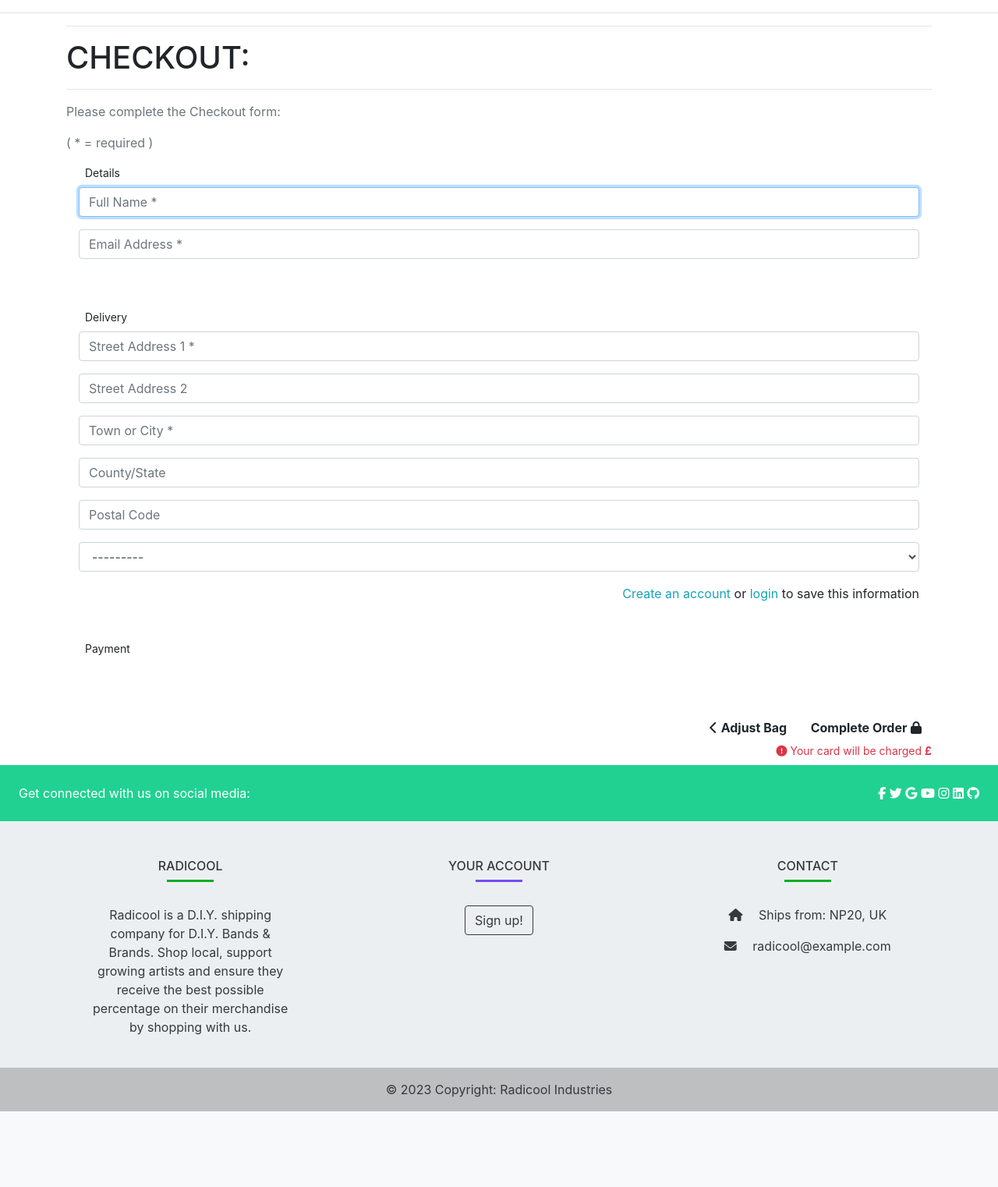
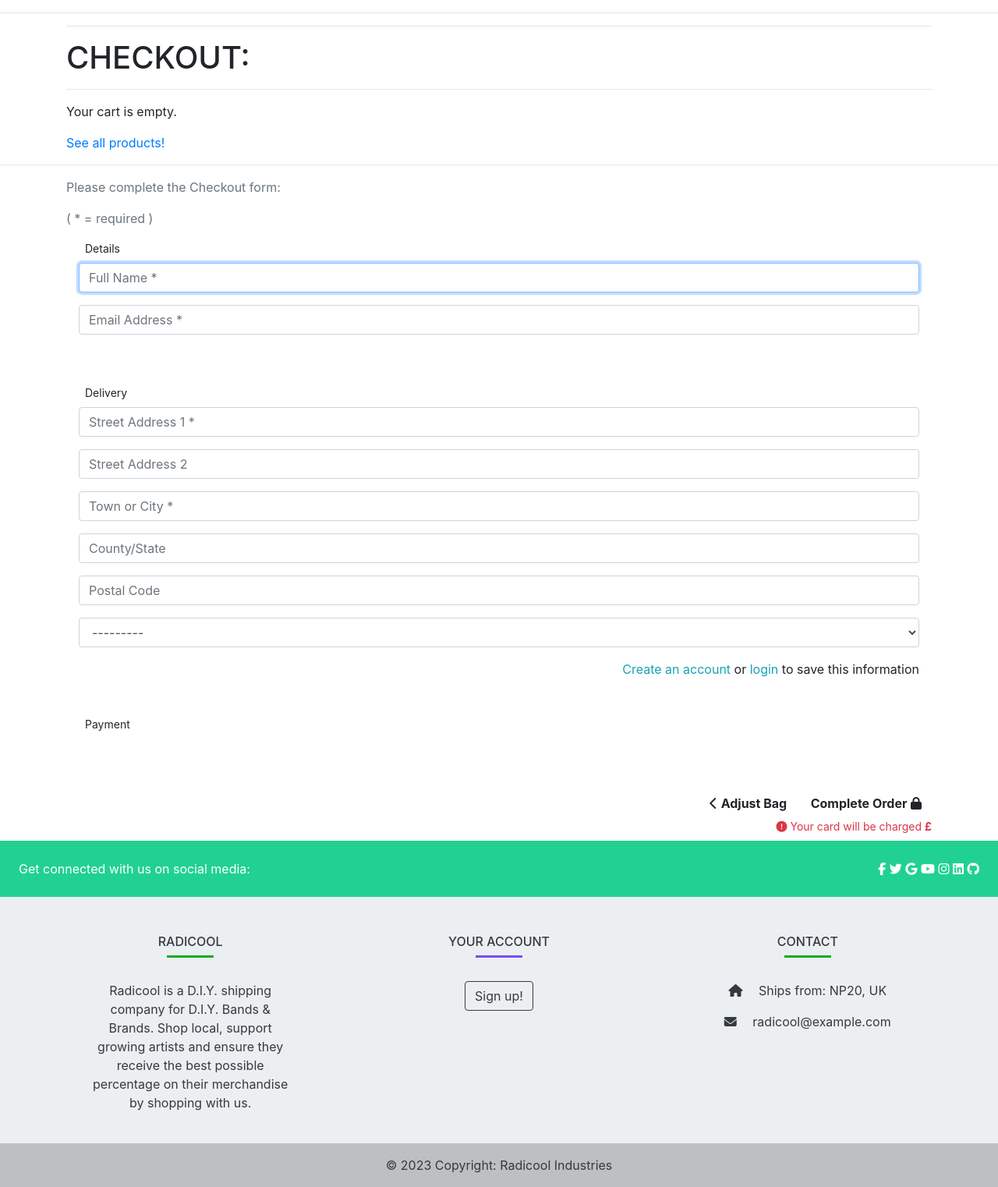
Before and after one commit to Hadokane/CCI_PP4_Radicool_Store, a Django app: page /checkout/ in a window 1280 px wide. Shown: the part 180-1702 px from the top of the page at 78% size. Before the commit the page ends 1605 px from the top, so only its background shows below. Run offline with Django 4.2, Linux system fonts and the light colour scheme; tables that the repository leaves empty hold one stand-in row (values such as "Sample post"); some libraries are stand-ins or nearby versions.

Commit message:
feat(checkout): check context processor for cart
Ensure the context processor functions and cart = accessible to checkout

```diff
--- a/templates/checkout/checkout.html
+++ b/templates/checkout/checkout.html
@@ -10,7 +10,85 @@
 </div>
 
 <!--Order Display (Shows Cart content)-->
+<div class="container">
+    <div class="row">
+        <div class="col-12">
+            <!--Uses cart.py to access the sessions total-->
+            <!--Displays all items within session and their data in the cart-->
+            {% with total_qty=cart|length %}
+            <!--If quantity > 0 show the items-->
+            {% if total_qty > 0 %}
+            <!--Loop through items in cart-->
+            {% for item in cart %}
+            <!--Use product information for each item-->
+            {% with product=item.product %}
+            <!--Arrange into tables-->
+            <div data-index="{{ product.id }}" class="product-item table-responsive-rounded">
+                <p>NAME - {{ product.product_name }}</p>
+                <p>PRICE - <span id="itemprice{{product.id}}">{{ product.price }}</span></p>
+                <!--Show size if present on item-->
+                {% if item.size == "XS" or item.size == "S" or item.size == "M" or item.size == "L" or item.size == "XL" or item.size == "XXL" %}
+                <p>SIZE - <span id="item_size{{product.id}}">{{ item.size }}</span></p>
+                {% endif %}
+                <p>QTY - <span id="item_qty{{product.id}}">{{ item.qty }}</span></p>
+                <p>ITEM TOTAL - <span id="itemtotal{{product.id}}">{{ item.total_price }}</span></p>
 
+                <!--Selections-->
+                <!--QTY Select-->
+                <label for="qty">QTY</label>
+                <select id="qty{{product.id}}">
+                    <option selected>{{ item.qty }}</option>
+                    <option disabled>-</option>
+                    <option value="">1</option>
+                    <option value="">2</option>
+                    <option value="">3</option>
+                    <option value="">4</option>
+                    <option value="">5</option>
+                    <option value="">6</option>
+                </select>
+                <!--Size Select | change to "Clothing" when included-->
+                {% if product.category.cat_name == "Vinyl" %}
+                <label for="size">SIZE</label>
+                <select id="size{{product.id}}">
+                    <option selected>{{ item.size }}</option>
+                    <option disabled>-</option>
+                    <option value="XS">XS</option>
+                    <option value="S">S</option>
+                    <option value="M">M</option>
+                    <option value="L">L</option>
+                    <option value="XL">XL</option>
+                    <option value="XXL">XXL</option>
+                </select>
+                {% endif %}
+                <!--Add to Cart-->
+                <button type="button" value="{{ product.id }}" data-index="{{ product.id }}"
+                    class="update-cart btn btn-secondary">Update</button>
+                <button type="button" value="{{ product.id }}" data-index="{{ product.id }}"
+                    class="delete-from-cart btn btn-secondary">Remove</button>
+                <hr>
+            </div>
+            <hr>
+            {% endwith %}
+            {% endfor %}
+            <div class="row">
+
+                <div class="col-12 text-center">
+                    <!--Show full cart subtotal-->
+                    <div class="h6">
+                        Sub Total: £<span id="subtotal">{{ cart.get_total_price }}</span>
+                    </div>
+                </div>
+                {% else %}
+                <p>Your cart is empty.</p>
+                <a href="{% url 'store:products' %}">See all products!</a>
+                {% endif %}
+                {% endwith %}
+            </div>
+        </div>
+    </div>
+</div>
+
+    <hr>
 
 <!--Crispy Form Formatted Checkout Section-->
 <div class="container">
```
